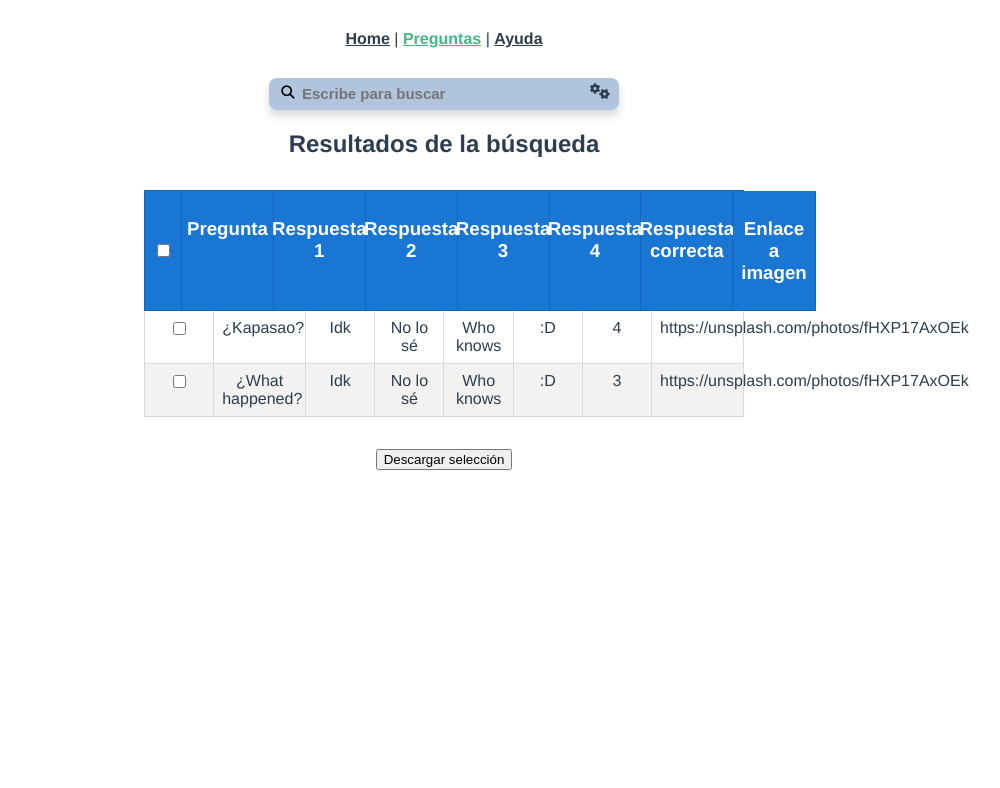
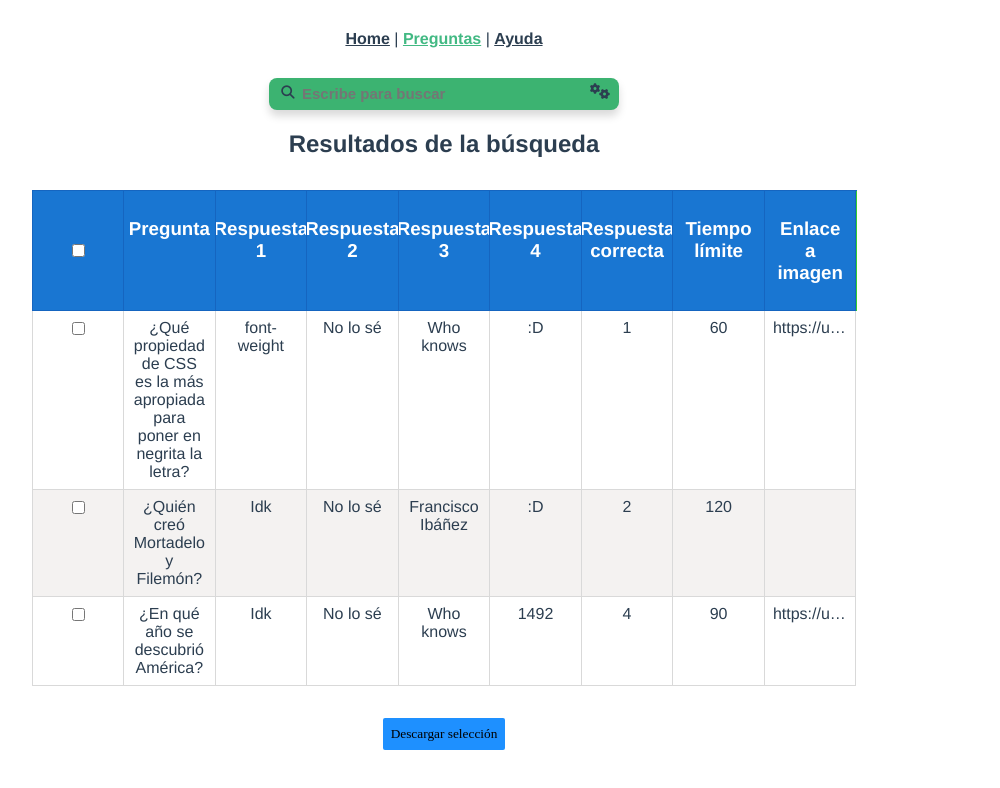
Before and after one commit to Insania55/WikiKahoot, a Vue app: page /preguntas in a window 1280 px wide. Shown: the top 788 px of the page, without its empty margins (196-1196 px from the left). Built offline with nearby package versions, Linux system fonts and the light colour scheme.

Commit message:
Terminado downloader de JSON a Excel. Añadidos algunos estilos

```diff
--- a/src/App.vue
+++ b/src/App.vue
@@ -19,6 +19,12 @@ export default {
 </script>
 <style lang="scss">
 $dark-font: #2c3e50;
+
+* {
+  box-sizing: border-box;
+  outline: none;
+}
+
 body {
   box-sizing: border-box;
   padding: 0;
--- a/src/components/pages/WikiEventos.vue
+++ b/src/components/pages/WikiEventos.vue
@@ -19,10 +19,9 @@
           <div
             class="filter-search-options"
             :class="{ 'filter-dropdown': filtersDropdown }"
-            @click="openFiltersDropdown"
           >
             <div>
-              <i class="fas fa-cogs"></i>
+              <i @click="openFiltersDropdown" class="fas fa-cogs"></i>
             </div>
           </div>
 
@@ -32,6 +31,7 @@
             <div class="filter-option">
               <label for="area">Área:</label>
               <input
+                class="w-100"
                 type="text"
                 name="area"
                 placeholder="Área temática general"
@@ -95,10 +95,11 @@
         <div class="flex-row">{{ evento.respuesta3 }}</div>
         <div class="flex-row">{{ evento.respuesta4 }}</div>
         <div class="flex-row">{{ evento.respuestaCorrecta }}</div>
+        <div class="flex-row">{{ evento.timeLimit }}</div>
         <div class="flex-row">{{ evento.imgLink }}</div>
       </div>
     </div>
-    <button class="datagrid-button" @click="holi">
+    <button @click="descargarExcel" class="download-button">
       Descargar selección
     </button>
   </div>
@@ -120,17 +121,24 @@ export default {
         'Respuesta 3',
         'Respuesta 4',
         'Respuesta correcta',
+        'Tiempo límite',
         'Enlace a imagen',
       ],
       filtersDropdown: false,
       spreadsheetColumns: [
         { label: 'Question', value: 'pregunta' },
-        { label: 'Answer 1', value: 'respuesta1' },
-        { label: 'Answer 2', value: 'respuesta2' },
-        { label: 'Answer 3', value: 'respuesta3' },
-        { label: 'Answer 4', value: 'respuesta4' },
-        { label: 'Time limit', value: 'timeLimit' },
-        { label: 'Correct answer(s)', value: 'respuestaCorrecta' },
+        { label: 'Answer 1 - max 75 characters', value: 'respuesta1' },
+        { label: 'Answer 2 - max 75 characters', value: 'respuesta2' },
+        { label: 'Answer 3 - max 75 characters', value: 'respuesta3' },
+        { label: 'Answer 4 - max 75 characters', value: 'respuesta4' },
+        {
+          label: 'Time limit (sec) – 5, 10, 20, 30, 60, 90, 120, or 240 secs',
+          value: 'timeLimit',
+        },
+        {
+          label: 'Correct answer(s) - choose at least one',
+          value: 'respuestaCorrecta',
+        },
       ],
       //TODO: Esto habrá que obtenerlo dependiendo de los datos que se seleccionen en la tabla
       dataToDownload: [
@@ -145,26 +153,37 @@ export default {
           respuestaCorrecta: '2',
         },
       ],
-      // TODO: Habría que añadir el campo 'timeLimit' y hacer que 'imgLink' no se descargue
       bddEventos: [
         {
-          pregunta: '¿Kapasao?',
-          respuesta1: 'Idk',
+          pregunta:
+            '¿Qué propiedad de CSS es la más apropiada para poner en negrita la letra?',
+          respuesta1: 'font-weight',
           respuesta2: 'No lo sé',
           respuesta3: 'Who knows',
           respuesta4: ':D',
-          respuestaCorrecta: 4,
+          timeLimit: 60,
+          respuestaCorrecta: 1,
           imgLink: 'https://unsplash.com/photos/fHXP17AxOEk',
           // revisado: false,
           // fecha: new Date().toLocaleString()
         },
         {
-          pregunta: '¿What happened?',
+          pregunta: '¿Quién creó Mortadelo y Filemón?',
+          respuesta1: 'Idk',
+          respuesta2: 'No lo sé',
+          respuesta3: 'Francisco Ibáñez',
+          respuesta4: ':D',
+          timeLimit: 120,
+          respuestaCorrecta: 2,
+        },
+        {
+          pregunta: '¿En qué año se descubrió América?',
           respuesta1: 'Idk',
           respuesta2: 'No lo sé',
           respuesta3: 'Who knows',
-          respuesta4: ':D',
-          respuestaCorrecta: 3,
+          respuesta4: '1492',
+          timeLimit: 90,
+          respuestaCorrecta: 4,
           imgLink: 'https://unsplash.com/photos/fHXP17AxOEk',
         },
       ],
@@ -195,11 +214,9 @@ export default {
       });
     },
 
-    holi() {
-      const row = document.querySelectorAll('.flex-table.row');
-
-      row.forEach((fila) => {
-        // * Comprueba si el checkbox de dicha fila está en estado 'checked' para descargar su info
+    descargarExcel() {
+      document.querySelectorAll('.flex-table.row').forEach((fila) => {
+        // * Si el checkbox de dicha fila está en estado 'checked' significa que lo han seleccionado para descargar
         if (fila.firstChild.firstChild.checked === true) {
           this.anyadirEvento(
             fila.children[1].textContent,
@@ -212,18 +229,22 @@ export default {
           );
         }
       });
+
+      let anyChecked = false;
+      document.querySelectorAll('input[type=checkbox]').forEach((checkbox) => {
+        if (checkbox.checked === true) anyChecked = true;
+      });
+
+      // TODO: Si no hay ninguno seleccionado y se intenta descargar, en vez de no hacer nada, mostrar un mensaje de error
+      if (anyChecked === false) return;
+
+      downloadAsExcel(this.spreadsheetColumns, this.dataToDownload);
       //TODO: Comprobar que dataToDownload no esté vacío antes de descargar
-      this.descargarExcel();
       this.dataToDownload = [];
     },
-    descargarExcel() {
-      downloadAsExcel(this.spreadsheetColumns, this.dataToDownload);
-    },
-
     seleccionarTodos() {
-      let checkboxes = document.querySelectorAll('input[type=checkbox');
+      let checkboxes = document.querySelectorAll('input[type=checkbox]');
       let allSelected = checkboxes[0].checked === true;
-
       if (allSelected) {
         checkboxes.forEach((checkbox) => {
           checkbox.checked = true;
@@ -247,6 +268,7 @@ export default {
   $table-header-border: #1565c0;
   $table-border: #d9d9d9;
   $row-bg: #f4f2f1;
+  $filter-container-bg: mediumseagreen;
 
   margin: 0 1.5rem;
 
@@ -263,7 +285,7 @@ export default {
       width: 350px;
       min-height: 32px;
       box-shadow: 0 6px 8px rgba(0, 0, 0, 0.15);
-      background: lightsteelblue;
+      background: $filter-container-bg;
       border-radius: 8px;
       transition: all 0.3s ease;
 
@@ -274,11 +296,10 @@ export default {
         height: 18px;
         width: 20px;
         padding: 0;
-        margin: 0;
         border: none;
         background: none;
-        outline: none !important;
         cursor: pointer;
+        color: inherit;
       }
 
       .filter-search-input {
@@ -300,9 +321,11 @@ export default {
         text-align: right;
         top: 5px;
         right: 9px;
+        > div i {
+          cursor: pointer;
+        }
       }
     }
-
     .filter-dropdown {
       width: 100%;
     }
@@ -316,15 +339,26 @@ export default {
 
       .filter-option {
         padding: 1rem;
+
+        > input {
+          border-radius: 8px;
+          border: none;
+          padding: 0.4rem;
+          width: 70%;
+        }
       }
     }
+  }
+
+  .hidden {
+    visibility: hidden;
   }
 
   .table-container {
     display: block;
     margin: 2em auto;
     width: 90%;
-    max-width: 600px;
+    max-width: 825px;
   }
 
   .flex-table {
@@ -362,16 +396,34 @@ export default {
       transition: 500ms;
     }
   }
+  .download-button {
+    font-family: 'Fredoka One', cursive;
+    display: inline-block;
+    border: none;
+    padding: 0.5rem;
+    background-color: transparent;
+    cursor: pointer;
+    border-radius: 2px;
+    background: dodgerblue;
+    margin-bottom: 2em;
+
+    &:active {
+      transform: translateY(2px);
+      background: rgba(30, 143, 255, 0.9);
+    }
+  }
 
   .flex-row {
-    width: calc(100% / 8);
+    width: calc(100% / 9);
     text-align: center;
     padding: 0.5em 0.5em;
     border-right: solid 1px $table-border;
     border-bottom: solid 1px $table-border;
+    overflow: hidden;
+    text-overflow: ellipsis;
   }
 
-  // ? Para rows anidados. No se utiliza, pero puede ser útil
+  // ? Para rows anidados. No se utiliza, pero puede sernos útil
   // .rowspan {
   //   display: flex;
   //   flex-flow: row wrap;
--- a/src/components/pages/js/jsonToExcel.js
+++ b/src/components/pages/js/jsonToExcel.js
@@ -1,8 +1,8 @@
 import xlsx from 'json-as-xlsx';
 
 const settings = {
-  sheetName: 'FirstSheet',
-  fileName: 'MySpreadsheet',
+  sheetName: 'wiki-kahoot',
+  fileName: 'hojaCalculoKahoot',
   extraLength: 3,
   writeOptions: {},
 };
```
